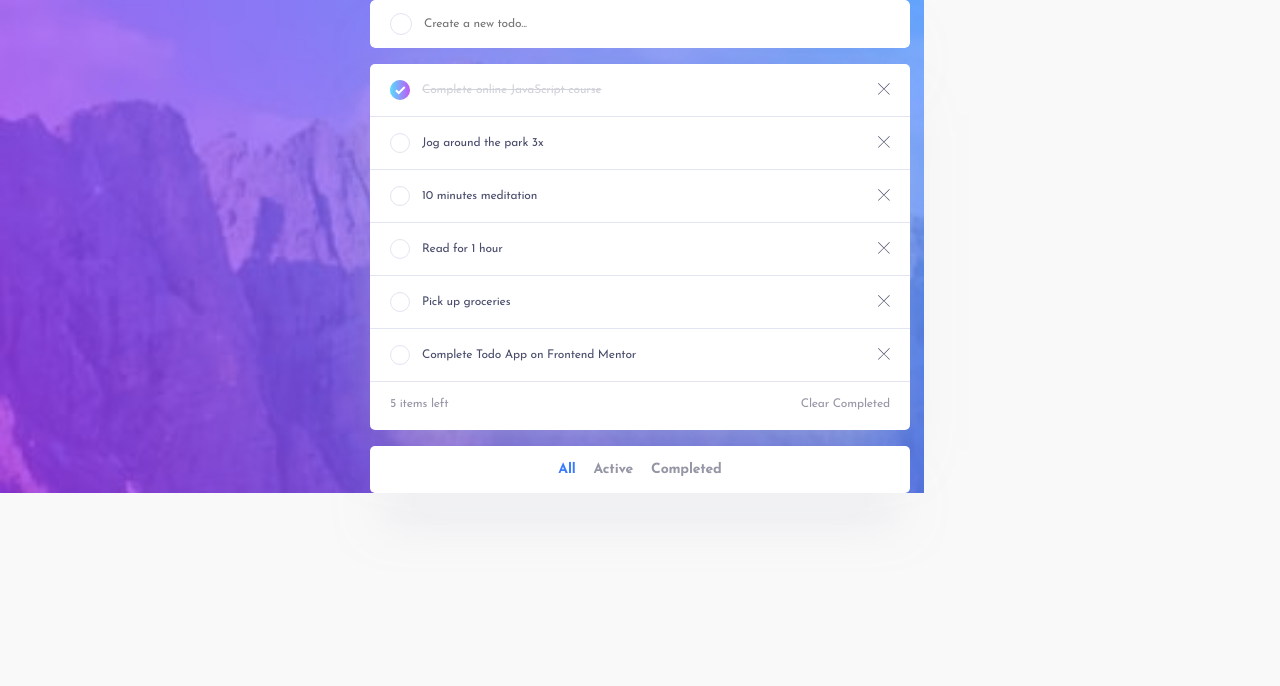
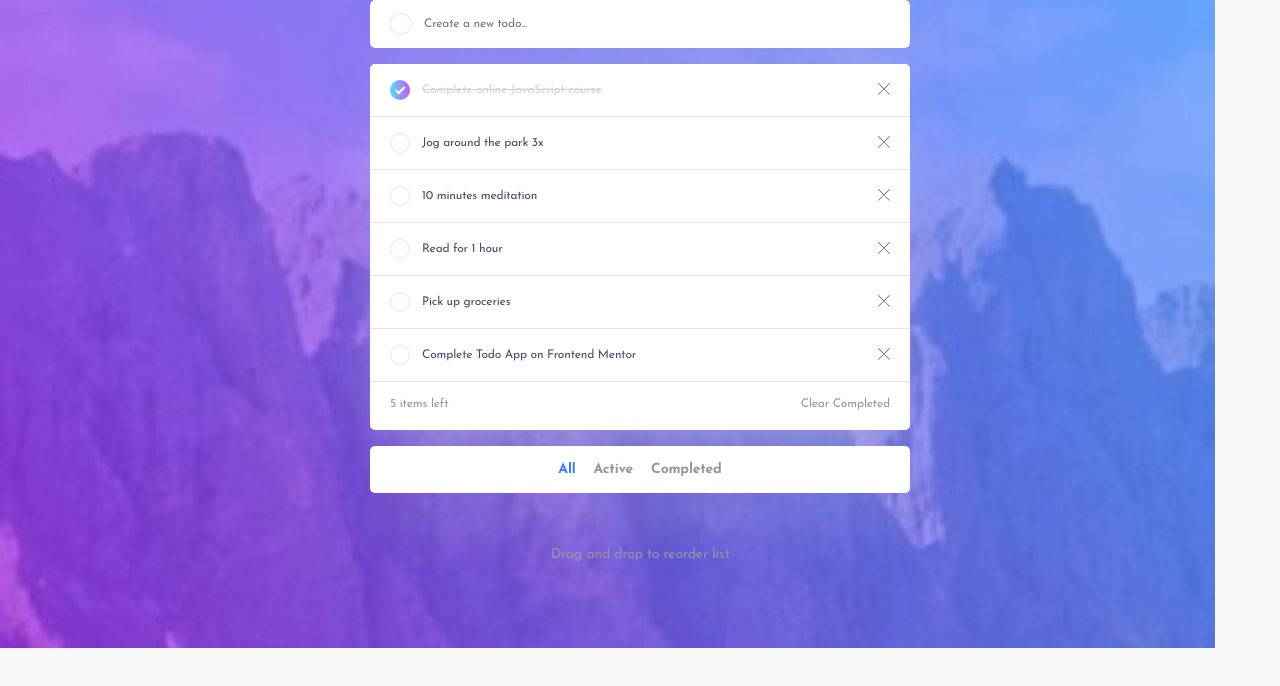
Before and after one commit to Orliland/todo-app, a React (Vite) app: page / in a window 1280 px wide. Shown: the top 686 px of the page. Built offline with nearby package versions, Linux system fonts and the light colour scheme.

Commit message:
Add footer

```diff
--- a/src/App.css
+++ b/src/App.css
@@ -4,3 +4,16 @@
   margin: 0 auto;
   max-width: 54rem;
 }
+
+.footer {
+  padding: 4rem 0 7.2rem;
+}
+
+.footer__text {
+  padding: 0;
+  color: var(--gray);
+
+  font: var(--body-r);
+  letter-spacing: -0.019rem;
+  text-align: center;
+}
--- a/src/App.jsx
+++ b/src/App.jsx
@@ -102,6 +102,9 @@ function App() {
         filter={filter}
       />
       <FilterTasks filter={filter} onFilterTasks={onFilterTasksHandler} />
+      <footer className="footer">
+        <p className="footer__text">Drag and drop to reorder list</p>
+      </footer>
     </main>
   );
 }
--- a/src/index.css
+++ b/src/index.css
@@ -16,6 +16,7 @@
 
   --body: 400 1.2rem "Josefin Sans", sans-serif; /* task text */
   --body-l: 700 1.4rem "Josefin Sans", sans-serif;
+  --body-r: 400 1.4rem "Josefin Sans", sans-serif;
 }
 
 body {
```
